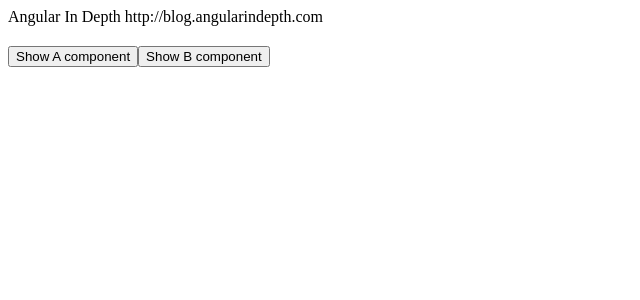
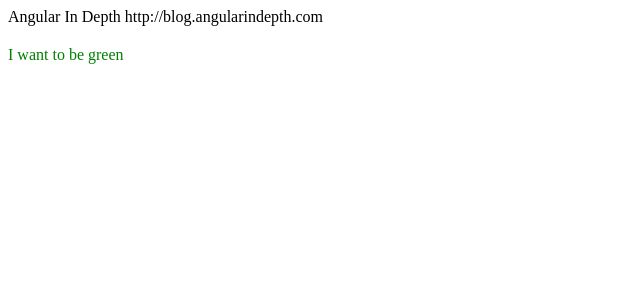
Before and after one commit to maxkoretskyi/dom-manipulation-workshop, an Angular app: page / in a window 1280 px wide. Shown: the top 300 px of the page, without its empty margins (0-640 px from the left). Built offline with nearby package versions, Linux system fonts and the light colour scheme.

Commit message:
Changing color from a component

```diff
--- a/src/app/a-component.ts
+++ /dev/null
@@ -1,10 +0,0 @@
-import { Component } from '@angular/core';
-
-@Component({
-  selector: 'app-a-comp',
-  template: `
-    <div>I am A component</div>
-  `
-})
-export class AComponent {
-}
--- a/src/app/app.component.ts
+++ b/src/app/app.component.ts
@@ -1,19 +1,15 @@
-import { Component } from '@angular/core';
-import { AComponent } from './a-component';
-import { BComponent } from './b-component';
+import { AfterViewInit, Component, ViewChild, ViewEncapsulation } from '@angular/core';
 
 @Component({
   selector: 'app-root',
-  template: `
-    <button (click)="show('a')">Show A component</button>
-    <button (click)="show('b')">Show B component</button>
-    <ng-container [appDrawDynamicComponent]="component"></ng-container>
-  `
+  template: `<span #el>I want to be green</span>`,
+  styles: ['[highlight] {color: green}'],
+  encapsulation: ViewEncapsulation.None
 })
-export class AppComponent {
-  component = null;
+export class AppComponent implements AfterViewInit {
+  @ViewChild('el') span;
 
-  show(type) {
-    this.component = type === 'a' ? AComponent : BComponent;
+  ngAfterViewInit() {
+    this.span.nativeElement.setAttribute('highlight', '');
   }
 }
--- a/src/app/app.module.ts
+++ b/src/app/app.module.ts
@@ -1,21 +1,12 @@
 import { BrowserModule } from '@angular/platform-browser';
 import { NgModule } from '@angular/core';
 import { AppComponent } from './app.component';
-import { BComponent } from './b-component';
-import { AComponent } from './a-component';
-import { AppDrawDynamicComponentDirective } from './draw-dynamic-component.directive';
 
 @NgModule({
   declarations: [
-    AppComponent,
-    AComponent,
-    BComponent,
-    AppDrawDynamicComponentDirective
+    AppComponent
   ],
-  entryComponents: [
-    AComponent,
-    BComponent
-  ],
+  entryComponents: [],
   imports: [
     BrowserModule
   ],
--- a/src/app/b-component.ts
+++ /dev/null
@@ -1,10 +0,0 @@
-import { Component } from '@angular/core';
-
-@Component({
-  selector: 'app-b-comp',
-  template: `
-    <div>I am B component</div>
-  `
-})
-export class BComponent {
-}
--- a/src/app/draw-dynamic-component.directive.ts
+++ /dev/null
@@ -1,19 +0,0 @@
-import { ComponentFactoryResolver, Directive, Input, OnChanges, ViewContainerRef } from '@angular/core';
-
-@Directive({
-  selector: '[appDrawDynamicComponent]'
-})
-export class AppDrawDynamicComponentDirective implements OnChanges {
-  @Input() appDrawDynamicComponent;
-
-  constructor(private vc: ViewContainerRef, private resolver: ComponentFactoryResolver) {
-  }
-
-  ngOnChanges() {
-    if (this.appDrawDynamicComponent) {
-      this.vc.clear();
-      const factory = this.resolver.resolveComponentFactory(this.appDrawDynamicComponent);
-      this.vc.createComponent(factory);
-    }
-  }
-}
```
